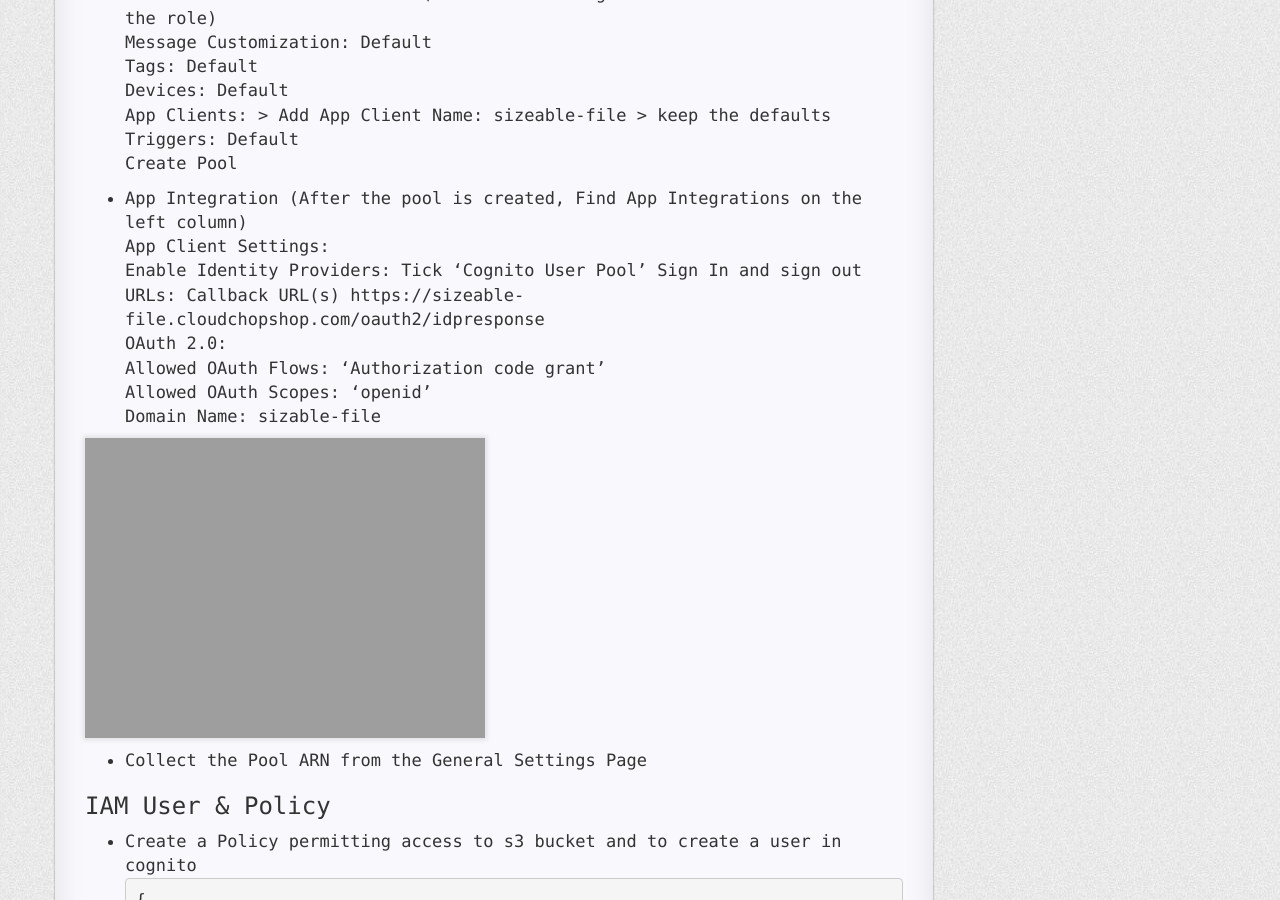
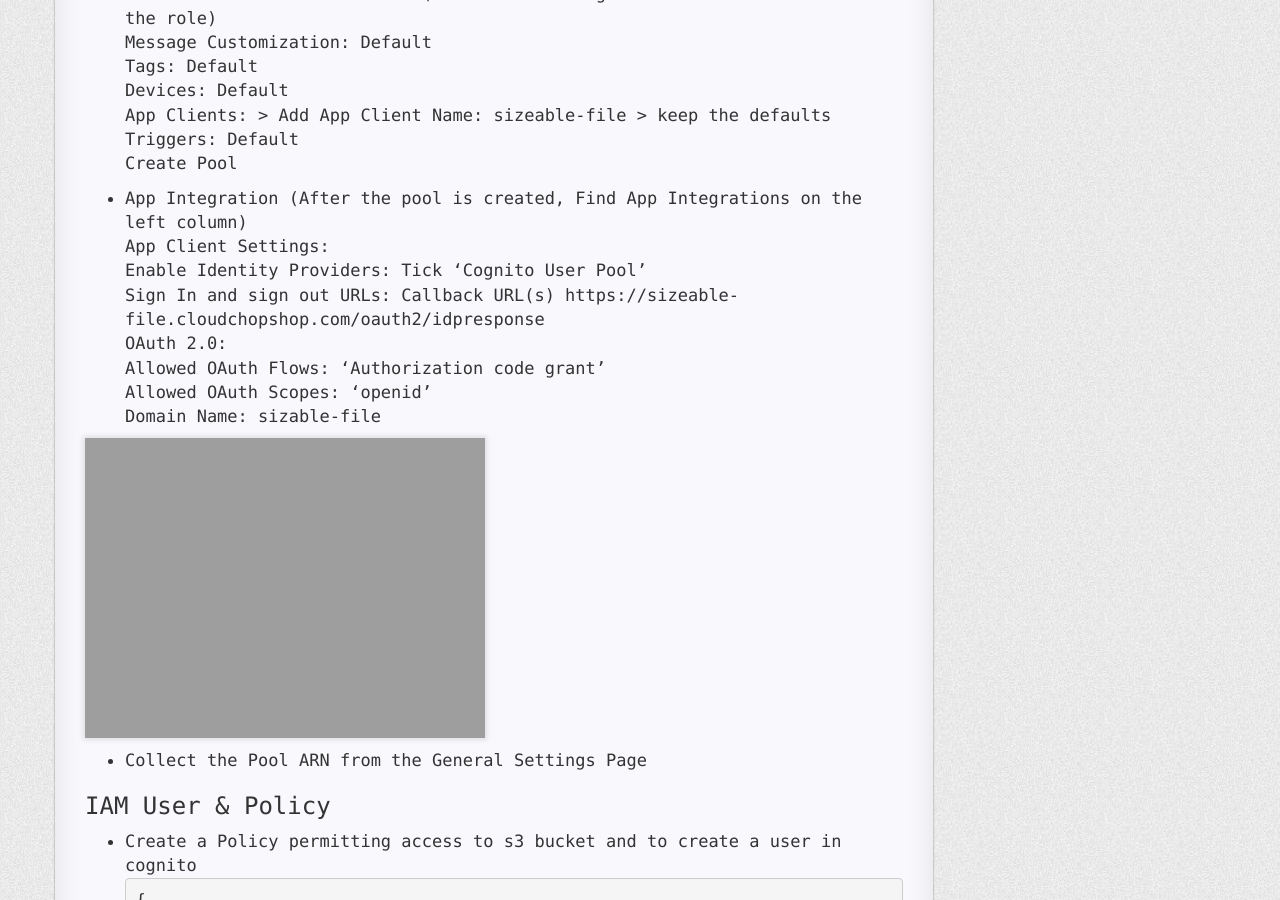
Before and after one commit to cloudchopshop/cloudchopshop.github.io, a Jekyll site: the page built from _posts/2020-05-06-s3-multipart-browser-upload.md, in a window 1280 px wide and 900 px high, scrolled down 2407 px. Built offline with Jekyll 4.4.1, drawn with Linux system fonts in a browser that asks for light colours; nearby versions of some CDN libraries; a style sheet for code colours, icons or effects is not loaded.

Commit message:
modify line breaks

```diff
--- a/_posts/2020-05-06-s3-multipart-browser-upload.md
+++ b/_posts/2020-05-06-s3-multipart-browser-upload.md
@@ -11,10 +11,10 @@
 
 ### - Assumptions & Prerequisites -
 
-These directions / source code are provided as is.\
-An AWS account - Not responsible for any unwanted charges, I highly recomend setting up billing alerts.\
-Azure AD - Used to secure the admin paths (if you dont plan on using azure you can create a second cognito pool for admins)\
-A public DNS namespace\
+These directions / source code are provided as is.<br />
+An AWS account - Not responsible for any unwanted charges, I highly recomend setting up billing alerts.<br />
+Azure AD - Used to secure the admin paths (if you dont plan on using azure you can create a second cognito pool for admins)<br />
+A public DNS namespace<br />
 We will be using Cognito for customer authentication, https and a valid certificate (generated from AWS) are required.
 
 
@@ -54,23 +54,23 @@
 
 - Search for Cognito within the AWS Console > Manage User Pools > Create a User Pool > Pool Name: sizeable-file (This will hold customer logins, create multiple pools if not using Azure for Admin AUth)\
 - Step through settings
-    Attributes: (Keep the defaults, and Tick 'also allow sign in with verified email address')\
-    Policies: Set 'Only allow administrators to create users'\
-    MFA & Verifications: Default (we arent covering SMS so no need to create the role)\
-    Message Customization: Default\
-    Tags: Default\
-    Devices: Default\
-    App Clients: > Add App Client Name: sizeable-file > keep the defaults\
-    Triggers: Default\
+    Attributes: (Keep the defaults, and Tick 'also allow sign in with verified email address')<br />
+    Policies: Set 'Only allow administrators to create users'<br />
+    MFA & Verifications: Default (we arent covering SMS so no need to create the role)<br />
+    Message Customization: Default<br />
+    Tags: Default<br />
+    Devices: Default<br />
+    App Clients: > Add App Client Name: sizeable-file > keep the defaults<br />
+    Triggers: Default<br />
     Create Pool
 
-- App Integration (After the pool is created, Find App Integrations on the left column)\
-    App Client Settings:\
-    Enable Identity Providers: Tick 'Cognito User Pool'
-    Sign In and sign out URLs: Callback URL(s) https://sizeable-file.cloudchopshop.com/oauth2/idpresponse\
-    OAuth 2.0: \
-    Allowed OAuth Flows: 'Authorization code grant'\
-    Allowed OAuth Scopes: 'openid'\
+- App Integration (After the pool is created, Find App Integrations on the left column)<br />
+    App Client Settings:<br />
+    Enable Identity Providers: Tick 'Cognito User Pool'<br />
+    Sign In and sign out URLs: Callback URL(s) https://sizeable-file.cloudchopshop.com/oauth2/idpresponse<br />
+    OAuth 2.0: <br />
+    Allowed OAuth Flows: 'Authorization code grant'<br />
+    Allowed OAuth Scopes: 'openid'<br />
     Domain Name: sizable-file
 
 ![screenshot](https://cloudchopshop.github.io/screenshots/S3UP_Cognito_AppClient.png.png)
@@ -114,10 +114,10 @@
 
 ### Create an SSL certificate to use with your app
 
-- Within the AWS console search for 'AWS Certificate Manager'\
-    Provision Certificates > Request a certificate\
-    domain name: {fqdn of the app and your public name} 'sizeable-file.cloudchopshop.com'\
-    DNS Validation > Next\
+- Within the AWS console search for 'AWS Certificate Manager'<br />
+    Provision Certificates > Request a certificate<br />
+    domain name: {fqdn of the app and your public name} 'sizeable-file.cloudchopshop.com'<br />
+    DNS Validation > Next<br />
     Create a CNAME record for validation: head to your registrar and add the provided CNAME
 
 
@@ -125,10 +125,10 @@
 
 ### Download the App Source Code
 
-- using git\
+- using git<br />
     `git clone https://github.com/cloudchopshop/s3-multipart-browser-upload.git`
 
-- Download the zip file\
+- Download the zip file<br />
     https://github.com/cloudchopshop/s3-multipart-browser-upload.git
 
 ### Prepare the files for aws beanstalk
@@ -137,105 +137,105 @@
 
 
 ### Deploy the App to AWS Beanstalk
-- From the AWS Console search for 'beanstalk' and create a new application\
-    Application Name: {Name}\
-    Tags: Project {Name}\
-    Platform: Python\
-    Branch: Python 3.6 running 64bit Amazon Linux\
-    Version: 2.9.10 (Newer versions will likely work 2.9.10 is what was used at time of writing)\
-    Application Code: Upload your code\
+- From the AWS Console search for 'beanstalk' and create a new application<br />
+    Application Name: {Name}<br />
+    Tags: Project {Name}<br />
+    Platform: Python<br />
+    Branch: Python 3.6 running 64bit Amazon Linux<br />
+    Version: 2.9.10 (Newer versions will likely work 2.9.10 is what was used at time of writing)<br />
+    Application Code: Upload your code<br />
     Source code origin: choose the zip created from the 'prepare files step'
 
-- Configure more options (we need to add a loadbalancer for path routing)\
-    Presets: Custom configuration\
-    Edit the loadbalancer\
-    Add listener: Port: 443 Protocol: https SSL Certificate: (This should auto populate the dropdown once aws validates the requested certificate)\
-    Save Loadbalancer Settings\
+- Configure more options (we need to add a loadbalancer for path routing)<br />
+    Presets: Custom configuration<br />
+    Edit the loadbalancer<br />
+    Add listener: Port: 443 Protocol: https SSL Certificate: (This should auto populate the dropdown once aws validates the requested certificate)<br />
+    Save Loadbalancer Settings<br />
     Create App
 
 
 ### Add the CNAME Record
-- Create a CNAME with your registrar\
-    Once the deployment completes with a green check mark collect the generated dns name (Go to environment link)\
+- Create a CNAME with your registrar<br />
+    Once the deployment completes with a green check mark collect the generated dns name (Go to environment link)<br />
     create a CNAME using the loadbalancer dns name
 
 ### Register Azure ClientApp
 
 - Head to the [Azure Active Directory Admin Center](https://aad.portal.azure.com) > All Services > App Registrations > New Registration
-- Register an Application\
-    Name: sizeable-file (The name is only relevant to Azure, admins will be assigned to this app)\
-    Supported account types: Default - Accounts in this organizational directory only\
-    Redirect URI: `https://{your app domain}/oauth2/idpresponse` (The loadbalancer CNAME + /oauth2/idpresponse)\
+- Register an Application<br />
+    Name: sizeable-file (The name is only relevant to Azure, admins will be assigned to this app)<br />
+    Supported account types: Default - Accounts in this organizational directory only<br />
+    Redirect URI: `https://{your app domain}/oauth2/idpresponse` (The loadbalancer CNAME + /oauth2/idpresponse)<br />
                   `https://{ALB DNS NAME}.us-east-1.elb.amazonaws.com/oauth2/idpresponse` (The loadbalancer DNS Name + /oauth2/idpresponse)
 
 - API Permissions Grant Admin Consent for read profile
 - Generate a Secret > Go to the newly registered app > certificates & secrets > New Client Secret (make sure you record the value)
-- Record the Tenant / App Info (Go to App Overview > Endpoints)\
-    Issuer: `https://login.microsoftonline.com/{tenant ID}/v2.0`\
-    Token endpoint:`https://login.microsoftonline.com/{tenant ID}/oauth2/v2.0/token`\
-    User info endpoint:`https://graph.microsoft.com/oidc/userinfo`\
-    Authorization endpoint:`https://login.microsoftonline.com/{tenant ID}/oauth2/authorize`\
-    ClientId: {client ID} (found on the registered app overview)\
+- Record the Tenant / App Info (Go to App Overview > Endpoints)<br />
+    Issuer: `https://login.microsoftonline.com/{tenant ID}/v2.0`<br />
+    Token endpoint:`https://login.microsoftonline.com/{tenant ID}/oauth2/v2.0/token`<br />
+    User info endpoint:`https://graph.microsoft.com/oidc/userinfo`<br />
+    Authorization endpoint:`https://login.microsoftonline.com/{tenant ID}/oauth2/authorize`<br />
+    ClientId: {client ID} (found on the registered app overview)<br />
     Client Secret: {client secret} (generated in the step above)
 
 
 ### Configure the Load Balancer Rules
 
-- From the AWS Console, navigate to the EC2 dashboard and then select loadbalancers\
-    select the loadbalancer with the DNS name of the beanstalk deployment\
-    select listeners\
-    'view/edit rules' port:80 http > delete the default action of forward, and add a redirect to https 443\
+- From the AWS Console, navigate to the EC2 dashboard and then select loadbalancers<br />
+    select the loadbalancer with the DNS name of the beanstalk deployment<br />
+    select listeners<br />
+    'view/edit rules' port:80 http > delete the default action of forward, and add a redirect to https 443<br />
     ![screenshot](https://cloudchopshop.github.io/screenshots/S3UP_http_to_https.png)
 
-    'view/edit rules' port:443 https > delete the default action of forward, and set a fixed response 401\
+    'view/edit rules' port:443 https > delete the default action of forward, and set a fixed response 401<br />
     ![screenshot](https://cloudchopshop.github.io/screenshots/S3UP_401_unrouted.png)
 
-- Setup the Root User Paths\
-    Add path rule for { / }\
-    from the https:443 listener view/edit rules > Add\
-    Insert rule > Path is /\
-    Then (Action) > Authenticate > Amazon Cognito\
-    Cognito user pool: > (the dropdown should show the previously deployed userpool)\
-    App Client: (the dropdown should show the previously deployed app client from the userpool)\
-    Add action to forward to the loadbalancer (the dropdown should auto populate)\
+- Setup the Root User Paths<br />
+    Add path rule for { / }<br />
+    from the https:443 listener view/edit rules > Add<br />
+    Insert rule > Path is /<br />
+    Then (Action) > Authenticate > Amazon Cognito<br />
+    Cognito user pool: > (the dropdown should show the previously deployed userpool)<br />
+    App Client: (the dropdown should show the previously deployed app client from the userpool)<br />
+    Add action to forward to the loadbalancer (the dropdown should auto populate)<br />
     ![screenshot](https://cloudchopshop.github.io/screenshots/S3UP_Cognito_Path.png)
 
 
-- Setup the Root Admin Paths\
-    Add path rule for { /admin* }\
-    from the https:443 listener view/edit rules > Add\
-    Insert rule > Path is /admin*\
-    Then (Action) > Authenticate > OIDC\
-    Populate the fields from the data collected from the azure app  registration\
-    Session Cookie Name: AzureADAuthSessionCookie (This must be set or it will overlap with the user/customer login)\
-    Session Timeout: 300\
-    Add Action > Forward to > loadbalancer\
+- Setup the Root Admin Paths<br />
+    Add path rule for { /admin* }<br />
+    from the https:443 listener view/edit rules > Add<br />
+    Insert rule > Path is /admin*<br />
+    Then (Action) > Authenticate > OIDC<br />
+    Populate the fields from the data collected from the azure app  registration<br />
+    Session Cookie Name: AzureADAuthSessionCookie (This must be set or it will overlap with the user/customer login)<br />
+    Session Timeout: 300<br />
+    Add Action > Forward to > loadbalancer<br />
     ![screenshot](https://cloudchopshop.github.io/screenshots/S3UP_AzureAD_Path.png)
 
-- Setup Shared User Cookie Paths\
-    Add http header: Cookie Value: AWSELBAuthSessionCookie-0=*\
-    Add path rule for /s3/api/v1.0 or /static*\
-    Then (Action) > Authenticate > Amazon Cognito\
-    Cognito user pool: > (the dropdown should show the previously deployed userpool)\
-    App Client: (the dropdown should show the previously deployed app client from the userpool)\
-    Add action to forward to the loadbalancer (the dropdown should auto populate)\
+- Setup Shared User Cookie Paths<br />
+    Add http header: Cookie Value: AWSELBAuthSessionCookie-0=*<br />
+    Add path rule for /s3/api/v1.0 or /static*<br />
+    Then (Action) > Authenticate > Amazon Cognito<br />
+    Cognito user pool: > (the dropdown should show the previously deployed userpool)<br />
+    App Client: (the dropdown should show the previously deployed app client from the userpool)<br />
+    Add action to forward to the loadbalancer (the dropdown should auto populate)<br />
     ![screenshot](https://cloudchopshop.github.io/screenshots/S3UP_Cognito_Cookie.png)
 
-- Setup Shared Admin Cookie Paths\
-    Add http header: Cookie Value: AzureADAuthSessionCookie-0=*\
-    Add path rule for /s3/api/v1.0 or /static/*\
-    Then (Action) > Authenticate > OIDC\
-    Populate the fields from the data collected from the azure app  registration\
-    Session Cookie Name: AzureADAuthSessionCookie (This must be set or it will overlap with the user/customer login)\
-    Session Timeout: 300\
-    Add Action > Forward to > loadbalancer\
+- Setup Shared Admin Cookie Paths<br />
+    Add http header: Cookie Value: AzureADAuthSessionCookie-0=*<br />
+    Add path rule for /s3/api/v1.0 or /static/*<br />
+    Then (Action) > Authenticate > OIDC<br />
+    Populate the fields from the data collected from the azure app  registration<br />
+    Session Cookie Name: AzureADAuthSessionCookie (This must be set or it will overlap with the user/customer login)<br />
+    Session Timeout: 300<br />
+    Add Action > Forward to > loadbalancer<br />
     ![screenshot](https://cloudchopshop.github.io/screenshots/S3UP_Cognito_Cookie.png)
 
 ### Add Outbound Rule for Loadbalancer
-- For the loadbalancer to handle authentication it needs to communicate out to cognito and Azure AD\
-    Navigate to EC2 > Loadbalancer > Select our Loadbalancer\
-    On the Description tab scroll down to Security (Note the name of the Security Group before clicking)\
-    Select the Security group in use > add an outbound rule 443 out 0.0.0.0/0\
+- For the loadbalancer to handle authentication it needs to communicate out to cognito and Azure AD<br />
+    Navigate to EC2 > Loadbalancer > Select our Loadbalancer<br />
+    On the Description tab scroll down to Security (Note the name of the Security Group before clicking)<br />
+    Select the Security group in use > add an outbound rule 443 out 0.0.0.0/0<br />
     ![screenshot](https://cloudchopshop.github.io/screenshots/S3UP_LB_SEC.png)
 
 ### Add Environmental Variables
@@ -245,32 +245,32 @@
 - Head back to the beanstalk application, from the overview page the left column has a 'configuration' link\
     Click Edit on the software Category
 
-- Environmental Properties (Case Sensitive / no quotes)\
-    S3_KEY (Your IAM ID)\
-    S3_SECRET_ACCESS_KEY (IAM SECRET KEY)\
-    S3_BUCKET (Your Bucket Name)\
-    PREFIX (The root folder within the bucket to store uploads)\
+- Environmental Properties (Case Sensitive / no quotes)<br />
+    S3_KEY (Your IAM ID)<br />
+    S3_SECRET_ACCESS_KEY (IAM SECRET KEY)<br />
+    S3_BUCKET (Your Bucket Name)<br />
+    PREFIX (The root folder within the bucket to store uploads)<br />
     Cognito_PoolId (The Cognito Pool Id not ARN Region Specific)
 
-- Once Applied the environment will reboot\
+- Once Applied the environment will reboot<br />
 ![screenshot](https://cloudchopshop.github.io/screenshots/S3UP_ENV.png)
 
 ### Login
 
-- After the application reloads with a green check mark its time to login to the admin portal\
-    https://sizeable-file.cloudchopshop.com/admin\
-    Authenticate with Azure AD\
-    Generate an upload endpoint:\
+- After the application reloads with a green check mark its time to login to the admin portal<br />
+    https://sizeable-file.cloudchopshop.com/admin<br />
+    Authenticate with Azure AD<br />
+    Generate an upload endpoint:<br />
     ![screenshot](https://cloudchopshop.github.io/screenshots/S3UP_Admin_Gen_Dir.png)
 
-    Capture Customer Temporary Credentials:\
+    Capture Customer Temporary Credentials:<br />
     ![screenshot](https://cloudchopshop.github.io/screenshots/S3UP_Admin_Cust_Creds.png)
 
-    Browse Customer Uploaded Files:\
+    Browse Customer Uploaded Files:<br />
     ![screenshot](https://cloudchopshop.github.io/screenshots/S3UP_Admin_View_Files.png)
 
 
 ### Contact
 
-If you found something wrong with this article, have an improvement or other comment drop me an email!\
+If you found something wrong with this article, have an improvement or other comment drop me an email!<br />
 [mail@cloudchopshop.com](mailto:mail@cloudchopshop.com)
```
